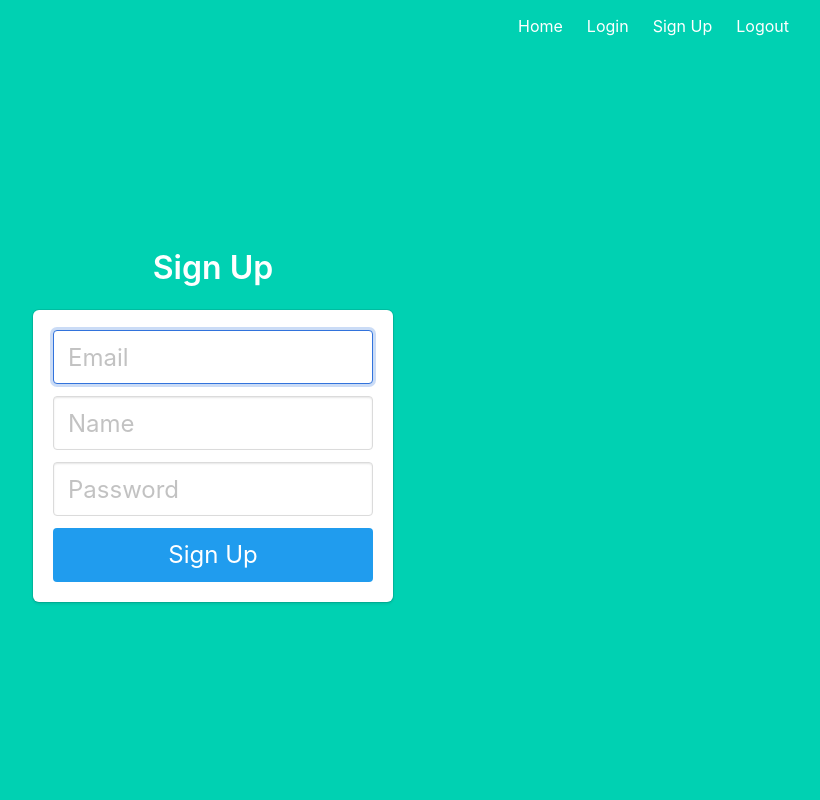
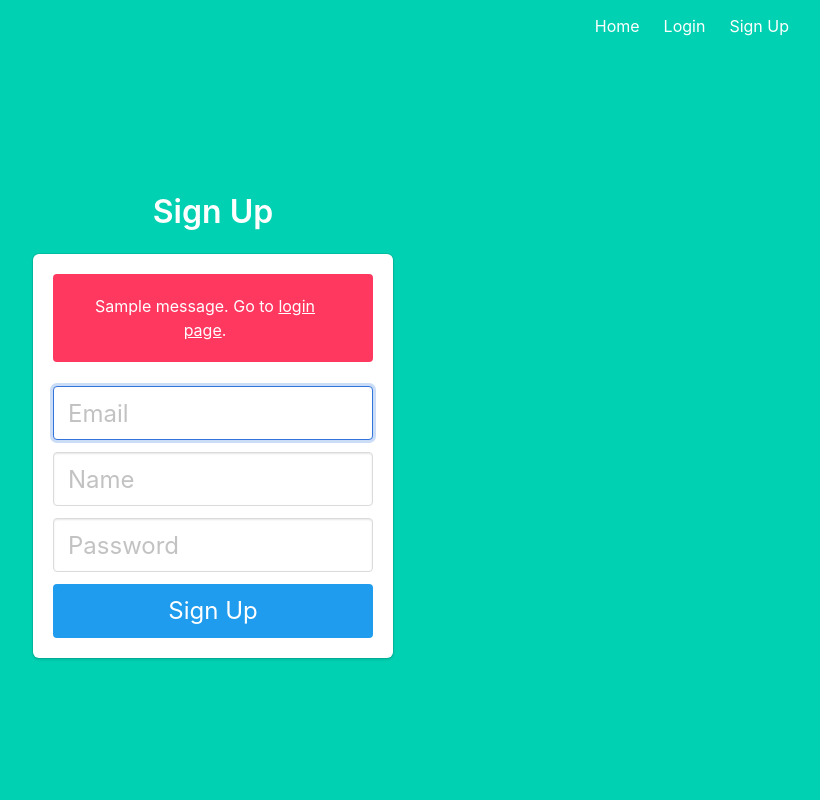
Before and after one commit to paravsingla/Simple-Finance-Manager, a Flask app: page /signup in a window 1280 px wide. Shown: the whole page, without its empty margins (427-1247 px from the left). Run offline with Flask 2, Linux system fonts and the light colour scheme; tables that the repository leaves empty hold one stand-in row (values such as "Sample post"); one stand-in notice (Sample message) is shown; some libraries are stand-ins or nearby versions.

Commit message:
Complete User Authentication

```diff
--- a/app/__init__.py
+++ b/app/__init__.py
@@ -3,6 +3,7 @@ from flask_bootstrap import Bootstrap
 from flask_moment import Moment
 from flask_sqlalchemy import SQLAlchemy
 from config import config
+from flask_login import LoginManager
 
 bootstrap = Bootstrap()
 moment = Moment()
@@ -23,4 +24,15 @@ def create_app(config_name):
     from .main import main as main_blueprint
     app.register_blueprint(main_blueprint)
 
+    login_manager = LoginManager()
+    login_manager.login_view = 'auth.login'
+    login_manager.init_app(app)
+
+    from .auth.models import User
+
+    @login_manager.user_loader
+    def load_user(user_id):
+        return User.query.get(int(user_id))
+
+
     return app
--- a/app/auth/views.py
+++ b/app/auth/views.py
@@ -1,15 +1,53 @@
 from . import auth
 from .. import db
-from flask import render_template
+from flask import render_template, redirect, url_for, request, flash
+from werkzeug.security import generate_password_hash, check_password_hash
+from .models import User
+from flask_login import login_user, logout_user, login_required
 
 @auth.route('/login')
 def login():
-    return render_template('login.html')
+    return render_template('auth/login.html')
+
+@auth.route('/login', methods=['POST'])
+def login_post():
+    email = request.form.get('email')
+    password = request.form.get('password')
+    remember = True if request.form.get('remember') else False
+
+    user = User.query.filter_by(email=email).first()
+
+    if not user or not check_password_hash(user.password, password):
+        flash('Invalid login details.')
+        return redirect(url_for('auth.login'))
+
+    login_user(user, remember=remember)
+    return redirect(url_for('main.dashboard'))
 
 @auth.route('/signup')
 def signup():
-    return render_template('signup.html')
+    return render_template('auth/signup.html')
+
+@auth.route('/signup', methods=['POST'])
+def signup_post():
+    email = request.form.get('email')
+    name = request.form.get('name')
+    password = request.form.get('password')
+    user = User.query.filter_by(email=email).first()
+
+    if user:
+        flash('Email address already exists.')
+        return redirect(url_for('auth.signup'))
+
+    new_user = User(email=email, name=name, password = generate_password_hash(
+    password, method='sha256'))
+    db.session.add(new_user)
+    db.session.commit()
+
+    return redirect(url_for('auth.login'))
 
 @auth.route('/logout')
+@login_required
 def logout():
-    return 'Logout'
+    logout_user()
+    return redirect(url_for('main.index'))
--- a/app/main/views.py
+++ b/app/main/views.py
@@ -2,7 +2,13 @@ from datetime import datetime
 from flask import render_template, session, redirect, url_for
 from . import main
 from .. import db
+from flask_login import login_required, current_user
 
 @main.route('/')
 def index():
     return render_template('index.html')
+
+@main.route('/dashboard')
+
+def dashboard():
+    return render_template('dashboard.html', name=current_user.name)
--- a/app/templates/signup.html
+++ b/app/templates/auth/signup.html
@@ -6,6 +6,13 @@
 <div class="column is-4 is-offset-4">
     <h3 class="title">Sign Up</h3>
     <div class="box">
+        {% with messages = get_flashed_messages() %}
+          {% if messages %}
+              <div class="notification is-danger">
+                  {{ messages[0] }}. Go to <a href="{{ url_for('auth.login') }}">login page</a>.
+              </div>
+          {% endif %}
+        {% endwith %}
         <form method="POST" action="/signup">
             <div class="field">
                 <div class="control">
--- a/app/templates/base.html
+++ b/app/templates/base.html
@@ -23,15 +23,24 @@
                           <a href="{{ url_for('main.index') }}" class="navbar-item">
                               Home
                           </a>
+                          {% if current_user.is_authenticated %}
+                          <a href="{{ url_for('main.dashboard') }}" class="navbar-item">
+                              Dashboard
+                          </a>
+                          {% endif %}
+                          {% if not current_user.is_authenticated %}
                           <a href="{{ url_for('auth.login') }}" class="navbar-item">
                               Login
                           </a>
                           <a href="{{ url_for('auth.signup') }}" class="navbar-item">
                               Sign Up
                           </a>
+                          {% endif %}
+                          {% if current_user.is_authenticated %}
                           <a href="{{ url_for('auth.logout') }}" class="navbar-item">
                               Logout
                           </a>
+                          {% endif %}
                       </div>
                     </div>
                 </div>
```
Also changed, not shown: app/auth/models.py (added, +8 -0 lines), app/templates/auth/login.html (renamed from app/templates/login.html, +7 -0 lines), app/templates/dashboard.html (added, +9 -0 lines), app/models.py (deleted), 1 other file. Lines whose indentation alone changed are shown as unchanged.
